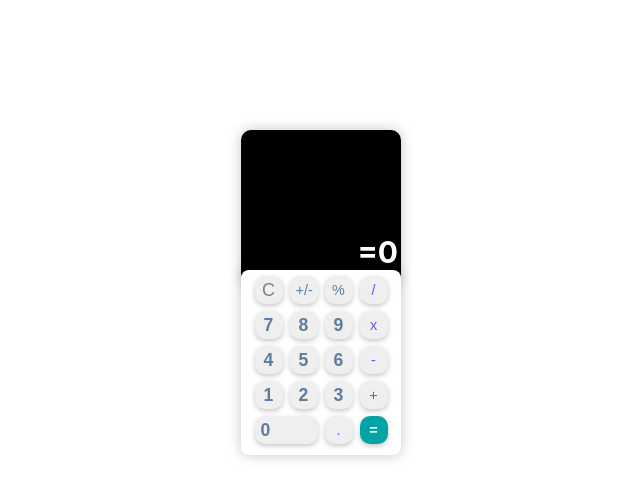
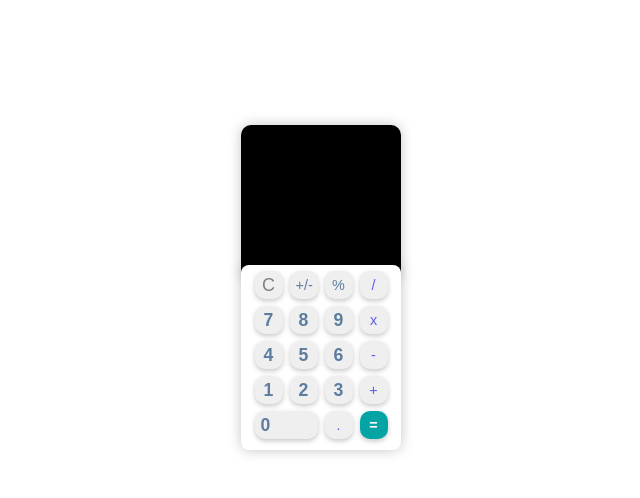
Before and after one commit to alhad-balak/calculator, a React (Create React App) app: page / in a window 1280 px wide. Shown: the top 498 px of the page, without its empty margins (319-959 px from the left). Built offline with nearby package versions, Linux system fonts and the light colour scheme.

Commit message:
Background left

```diff
--- a/src/App.js
+++ b/src/App.js
@@ -2,10 +2,12 @@ import logo from './logo.svg';
 import './App.css';
 import Calculator from './components/Calculator';
 import { useState } from 'react';
+import Background from './components/Background';
 
 function App() {
   return (
     <div className="App">
+      <Background />
       <Calculator />
     </div>
   );
--- /dev/null
+++ b/src/components/Background.js
@@ -0,0 +1,16 @@
+import React from 'react'
+
+const Background = () => {
+    return (
+        <div>
+            <div id="rec1" />
+            <div id="rec2" />
+            <div id="cir1" />
+            <div id="cir2" />
+            <img src="" alt="" id="img1" />
+            <img src="" alt="" id="img2" />
+        </div>
+    )
+}
+
+export default Background
--- a/src/components/Calculator.css
+++ b/src/components/Calculator.css
@@ -7,7 +7,7 @@
     align-items: center;
     min-width: 50vmax;
     margin: auto;
-    min-height: 600px;
+    min-height: 550px;
 
 }
 
@@ -86,18 +86,19 @@
     font-size: 90%;
 }
 .input {
-    color: white;
+    color: rgba(97, 103, 212, 0.655);
     position: absolute;
     bottom: 50px;
-    right: 3px;
+    right: 5px;
     font-size: large;
+    font-weight: 400;
 }
 
 .output {
     color: white;
     position: absolute;
     bottom: 15px;
-    right: 3px;
+    right: 5px;
     font-size: 30px;
     font-weight: 700;
 }
--- a/src/components/Calculator.js
+++ b/src/components/Calculator.js
@@ -50,7 +50,7 @@ const Calculator = () => {
 
     const handleOpr = (event) => {
         // console.log(prevNum);
-        if (inputData === '') {
+        if (outputData !== 0) {
             setInputData(outputData + event.target.value);
             // setPrevNum(outputData)
         }
@@ -108,14 +108,14 @@ const Calculator = () => {
         setCurrNum(0)
         setPrevNum(cal);
         // setPrevNum(outputData);
-        setInputData('');
+        // setInputData('');
         setPrevOpr(null)
     }
     return (
         <div className='calculator-body'>
             <div className="display">
                 <div className="input">{inputData}</div>
-                <div className="output">={outputData}</div>
+                <div className="output">{outputData ? outputData : ''}</div>
             </div>
             <div className="numpad">
                 <div className="row">
```
